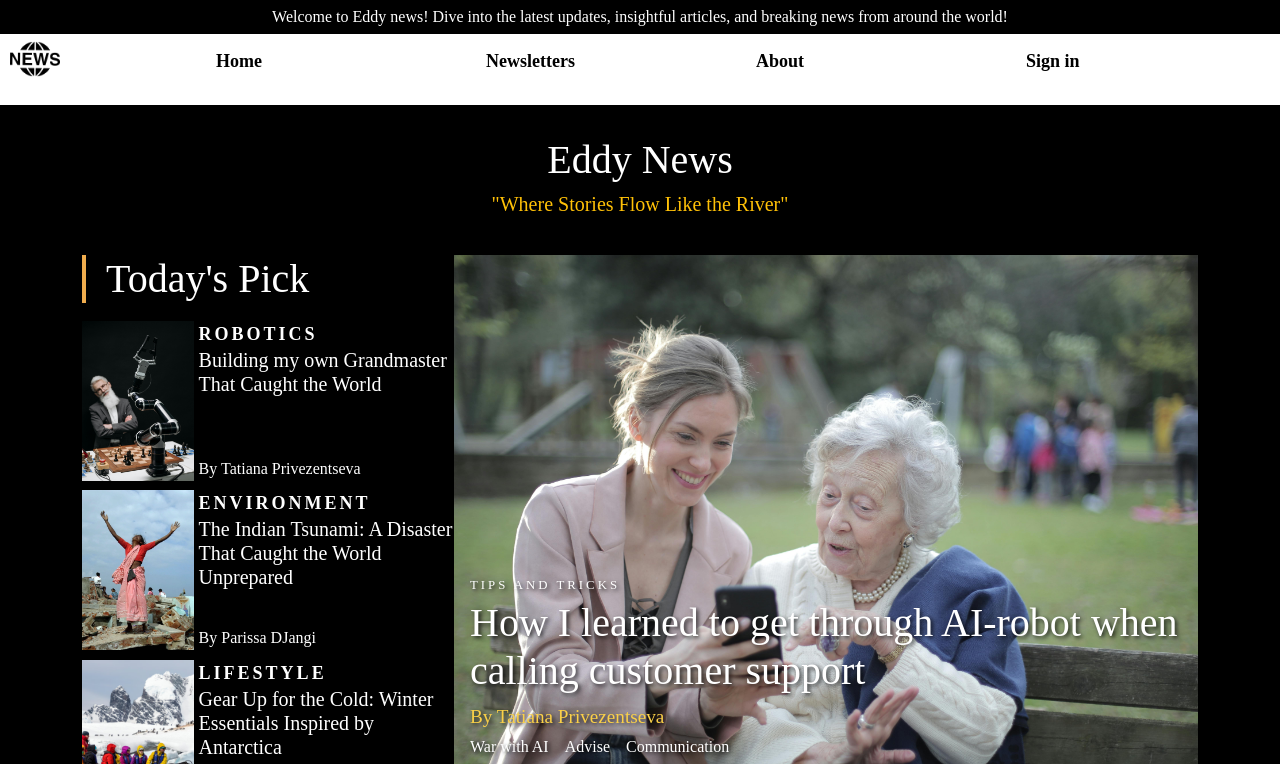
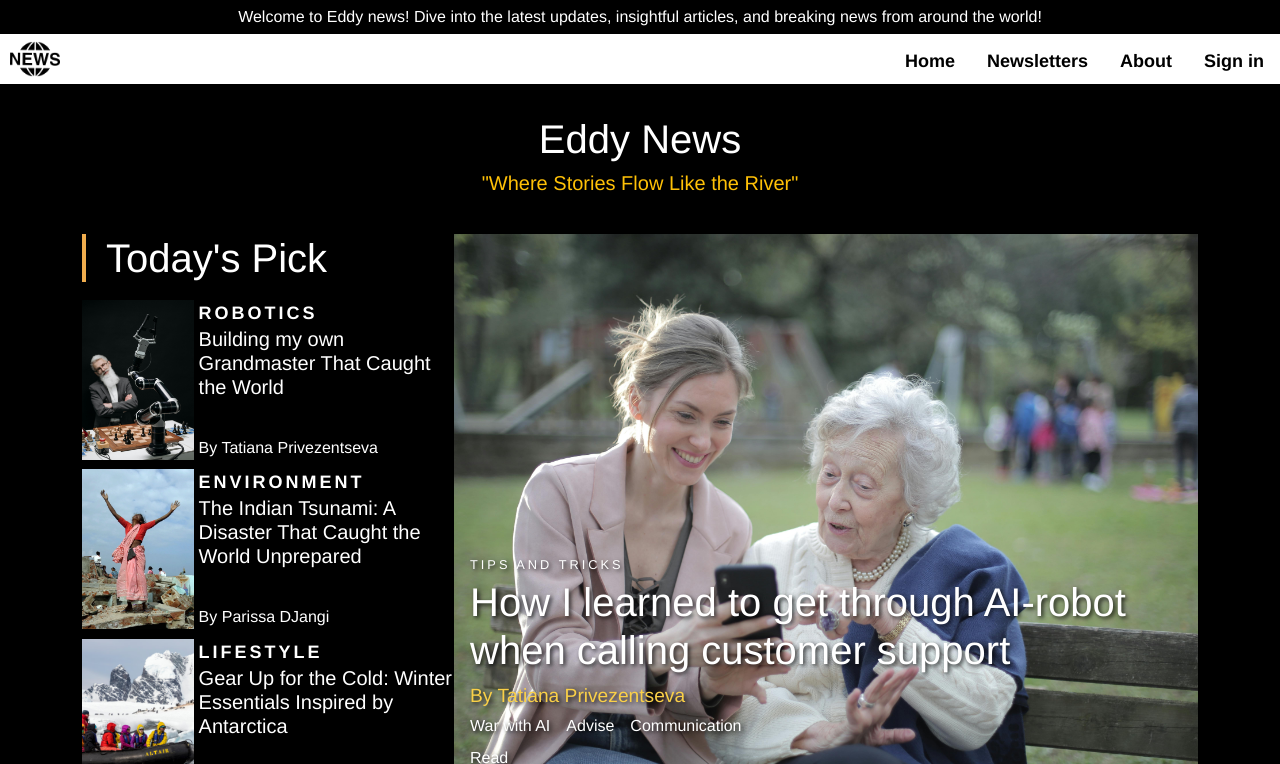
Before and after one commit to psyuan77/WebTool-A04, a plain HTML site: page index.html in a window 1280 px wide. Shown: the top 764 px of the page. Drawn offline with nearby package versions, Linux system fonts and the light colour scheme.

Commit message:
adjust footer and header style

```diff
--- a/index.html
+++ b/index.html
@@ -392,7 +392,7 @@
           <div class="bottom-articles">
             <div class="left bg-light">
               <article>
-                <img src="./images/h_16213329.avif" alt="" />
+                <img src="./images/Pour water.avif" alt="" />
                 <div class="text mx-5">
                   <p class="category">ENVIRONMENT</p>
                   <h6>
--- a/scss/_bottom-article.scss
+++ b/scss/_bottom-article.scss
@@ -155,7 +155,7 @@ article:hover {
     display: flex;
     flex-direction: row;
   }
-
+}
 .row {
   display: none;
 
@@ -174,7 +174,6 @@ article:hover {
     }
   }
 }
-}
 
 .other-image {
   display: flex;
@@ -189,8 +188,6 @@ article:hover {
   /* Starts at normal position */
   transition: opacity 4s ease, transform 2s ease;
   /* Animate both opacity and sliding */
-
-  /* When we want to slide it up and fade it out */
   .fading {
     opacity: 0;
     /* Fully fade out */
@@ -233,7 +230,6 @@ article:hover {
 }
 
 /* Define fire-like animation */
-// Using placeholder
 @keyframes fireDisappear {
   0% {
     opacity: 1;
@@ -255,26 +251,38 @@ article:hover {
 
 // Define reusable animation effects
 @keyframes shakeEffect {
-  0%,
-  100% {
+  0% {
     transform: translateX(0);
   }
-  25%,
+
+  25% {
+    transform: translateX(-40px);
+  }
+
+  50% {
+    transform: translateX(40px);
+  }
+
   75% {
     transform: translateX(-40px);
   }
-  50% {
-    transform: translateX(40px);
+
+  100% {
+    transform: translateX(0);
   }
 }
 
 @keyframes heartbeat {
-  0%,
+  0% {
+    transform: scale(1);
+  }
+
+  50% {
+    transform: scale(1.1);
+  }
+
   100% {
     transform: scale(1);
-  }
-  50% {
-    transform: scale(1.1);
   }
 }
 
--- a/scss/_footer.scss
+++ b/scss/_footer.scss
@@ -50,13 +50,13 @@ footer p {
     width: 100%;
     border-bottom: 1px solid rgb(141, 141, 141);
     border-top: 1px solid rgb(141, 141, 141);
-    background-color: var(--primary-color);
+    background-color: $color-dark;
     margin: 0;
   }
 
   .footer__title,
   .footer__person-name {
-    color: var(--text-color);
+    color: $color-highlight;
   }
 
   .copyright {
@@ -71,12 +71,10 @@ footer p {
     background-color: rgb(60, 60, 60);
   }
 
-  //Inheritance with @extend
   .copyright-text {
     color: rgb(223, 221, 221);
     padding-right: 0.2rem;
   }
-  //Inheritance with @extend
   .footer-logo {
     padding: 0;
     width: 50px;
--- a/scss/_header.scss
+++ b/scss/_header.scss
@@ -13,7 +13,7 @@ header {
   align-items: center;
   padding: 5px;
   text-align: center;
-  background-color: black;
+  background-color: $color-dark;
 }
 
 .header-top p {
--- a/scss/_nav.scss
+++ b/scss/_nav.scss
@@ -6,7 +6,6 @@
 #nav-bar {
   display: flex;
   justify-content: space-between;
-
   ul {
     list-style-type: none;
     margin-top: 108px;
@@ -15,18 +14,20 @@
     flex-direction: column;
     overflow: hidden;
     width: 200px;
+    display: none;
     position: fixed;
     top: 0;
     right: -250px;
     height: 100%;
+    width: 250px;
     background-color: $color-light;
     transition: right 0.3s ease-in-out;
     z-index: 1;
-
     &.slide-out {
       right: 0;
       display: flex;
       flex-direction: column;
+    }
   }
 
   li {
@@ -59,7 +60,7 @@
 }
 
 .btn-menu {
-    background-color: $color-dark;
+  background-color: $color-light;
   border: none;
   margin: 10px;
   font-size: $font-size-medium;
@@ -72,7 +73,6 @@
   background-color: transparent;
   z-index: 10;
 }
-}
 
 main {
   transition: margin-right 0.3s;
@@ -81,15 +81,17 @@ main {
 // Responsive styles using media query mixins
 
 @include media-query('sm') {
-  #nav-bar {
   .btn-menu {
     display: none;
   }
-
+  #nav-bar {
+    position: relative;
     ul {
-      position: relative;
+      list-style-type: none;
+      display: flex;
       flex-direction: row;
       width: calc(100% - 200px);
+      position: absolute;
       justify-content: end;
       margin-top: 0;
       right: 0;
@@ -98,9 +100,7 @@ main {
     li {
       display: inline-block;
       width: max-content;
-    }
-
-    li a {
+      a {
         display: block;
         color: $color-dark;
         background-color: $color-light;
@@ -117,15 +117,18 @@ main {
       }
     }
   }
+}
 
 @include media-query('md') {
   #nav-bar {
+    position: relative;
     .btn-menu {
       display: none;
     }
 
     ul {
-      position: relative;
+      list-style-type: none;
+      display: flex;
       flex-direction: row;
       width: calc(100% - 200px);
       justify-content: end;
@@ -136,9 +139,7 @@ main {
     li {
       display: inline-block;
       width: max-content;
-    }
-
-    li a {
+      a {
         display: block;
         color: $color-dark;
         background-color: $color-light;
@@ -155,3 +156,4 @@ main {
       }
     }
   }
+}
--- a/scss/style.scss
+++ b/scss/style.scss
@@ -29,7 +29,7 @@ body {
   body {
     display: grid;
     grid-template-rows: 0.3fr 10.2fr 3fr;
-    font-family: var(--font-family);
+    font-family: $body-font;
   }
 }
 
```
Also changed, not shown: styles/style.css, 1 other file. Lines whose indentation alone changed are shown as unchanged.
